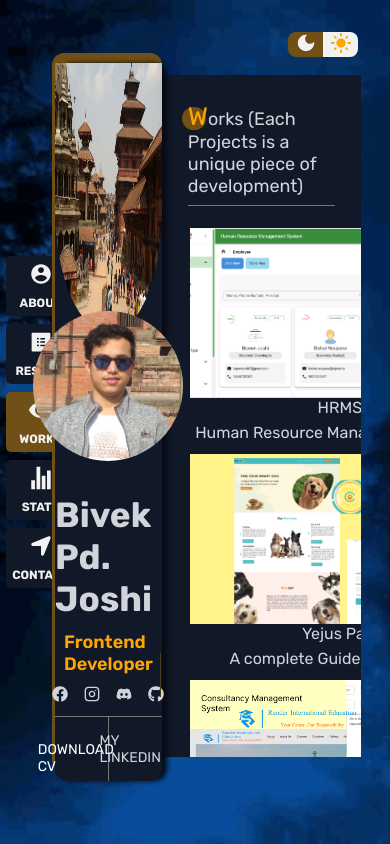
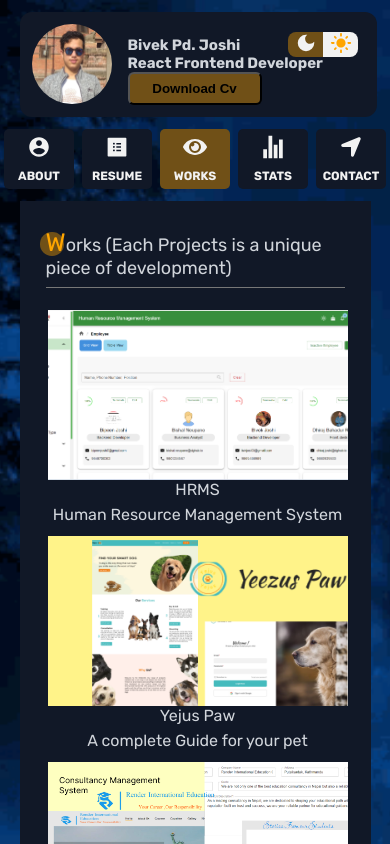
Before and after one commit to BivekJoshi/portfolio, a React (Vite) app: page /work in a window 390 px wide. Built offline with nearby package versions, Linux system fonts and the light colour scheme.

Commit message:
mobile responsive

```diff
--- a/src/layout/Layout.jsx
+++ b/src/layout/Layout.jsx
@@ -1,4 +1,4 @@
-import React, { useEffect } from "react";
+import React, { useEffect, useState } from "react";
 import Profile from "../page/profile/Profile";
 import LandingUI from "../page/landingUI/LandingUI";
 import "./Layout.css";
@@ -10,10 +10,19 @@ import DayTime from "../assets/DayTime.gif";
 
 const Layout = () => {
   const { mode, toggleMode } = useMode();
+  const [isMobile, setIsMobile] = useState(false);
+
+
+  // console.log(isMobile,"ismobile");
 
   useEffect(() => {
-    // You can put background update logic here
-  }, [mode]); // Run this effect whenever mode changes
+    const handleResize = () => {
+      setIsMobile(window.innerWidth < 768); // Adjust the breakpoint as per your requirement
+    };
+    window.addEventListener("resize", handleResize);
+    handleResize(); // Initial check
+    return () => window.removeEventListener("resize", handleResize);
+  }, []);
 
   return (
     <div
@@ -39,6 +48,29 @@ const Layout = () => {
           zIndex: -1,
         }}
       />
+      {isMobile ?
+        <div style={{ width: "90%", height: "100%" }}>
+          <Profile mode={mode} />
+          <div style={{ width: "100%", height: "100%", overflowY: "scroll" }}>
+            <div
+              style={{
+                // height: "60%",
+                backgroundColor:
+                  mode === "dark" ? "#111827" : "rgb(229, 229, 229)",
+                marginTop: "12px",
+                overflowY: "scroll",
+                scrollbarWidth: "thin",
+                scrollbarColor:
+                  mode === "dark" ? "#4B5563 #1F2937" : "#EFCB89 #E5E5E5 ",
+                WebkitOverflowScrolling: "touch",
+                msOverflowStyle: "none",
+              }}
+              className="landing-ui"
+            >
+              <LandingUI />
+            </div>
+          </div>
+        </div> :
         <div
           style={{
             width: "85%",
@@ -73,7 +105,8 @@ const Layout = () => {
               <LandingUI />
             </div>
           </div>
-      </div>
+        </div>}
+
       <div
         style={{
           position: "absolute",
--- a/src/page/profile/Profile.jsx
+++ b/src/page/profile/Profile.jsx
@@ -1,4 +1,4 @@
-import React from "react";
+import React, { useEffect, useState } from "react";
 import ClickableButton from "../../components/ClickableButton/ClickableButton";
 import MainProfile from "./MainProfile";
 import { MdOutlineMenuBook } from "react-icons/md";
@@ -9,6 +9,8 @@ import { IoStatsChartSharp } from "react-icons/io5";
 import { FaEye } from "react-icons/fa";
 import { IoMdContact } from "react-icons/io";
 import { MdOutlineDensitySmall } from "react-icons/md";
+import MyPhoto from "../../assets/MyPhoto.jpg";
+import Cv from "../../assets/BivekCv.pdf";
 
 const REDIRECT = [
   // {
@@ -60,7 +62,89 @@ const REDIRECT = [
 ];
 const Profile = ({ mode }) => {
   // console.log(mode,"modddddddddddddddddddddddd");
+  const [isMobile, setIsMobile] = useState(false);
+
+  useEffect(() => {
+    const handleResize = () => {
+      setIsMobile(window.innerWidth < 768); // Adjust the breakpoint as per your requirement
+    };
+    window.addEventListener("resize", handleResize);
+    handleResize(); // Initial check
+    return () => window.removeEventListener("resize", handleResize);
+  }, []);
+
   return (
+    <>
+      {
+        isMobile ?
+          <div>
+            <div
+              style={{
+                backgroundColor: mode === "dark" ? "#111827" : "rgb(229, 229, 229)",
+                width: "95%",
+                height: "10%",
+                borderRadius: "12px",
+                margin: "12px 0px",
+                padding: "12px",
+                display: "flex",
+                gap: "16px"
+              }}
+            >
+              <div style={{ width: "80px", height: "80px" }}>
+                <img
+                  src={MyPhoto}
+                  style={{ width: "100%", height: "100%", borderRadius: "50%" }}
+                  alt="MyPhoto"
+                />
+              </div>
+              <div style={{ display: "flex", flexDirection: "column", marginTop: "12px" }}>
+                <div style={{ fontSize: "15px", fontWeight: "bold" }}>
+                  Bivek Pd. Joshi
+                </div>
+                <div style={{ fontSize: "15px", fontWeight: "bold" }}>
+                  React Frontend Developer
+                </div>
+                <a href={Cv} download="BivekCv.pdf">
+                  <button style={{
+                    backgroundColor: "#705017",
+                    // border: "1px solid #E5E5E5",
+                    padding: "7px",
+                    borderRadius: "6px",
+                    width: "134px",
+                    color: "black",
+                    fontWeight: "bold",
+                    boxShadow: "inherit"
+                  }}>
+                    Download Cv
+                  </button>
+                </a>
+
+              </div>
+            </div>
+            <div
+              style={{
+                width: "100%",
+                display: "flex",
+                flexDirection: "row",
+                alignItems: "center",
+                justifyContent: "center",
+                gap: ".5rem",
+              }}
+            >
+              {REDIRECT.map((data, index) => {
+                return (
+                  <div key={index}>
+                    <ClickableButton
+                      icon={data?.icon}
+                      path={data?.path}
+                      buttonName={data?.buttonName}
+                      mode={mode}
+                    />
+                  </div>
+                );
+              })}
+            </div>
+          </div> :
           <div
             style={{
               width: "100%",
@@ -128,6 +212,10 @@ const Profile = ({ mode }) => {
               />
             </div>
           </div>
+      }
+
+    </>
+
   );
 };
 
```
Lines whose indentation alone changed are shown as unchanged.
